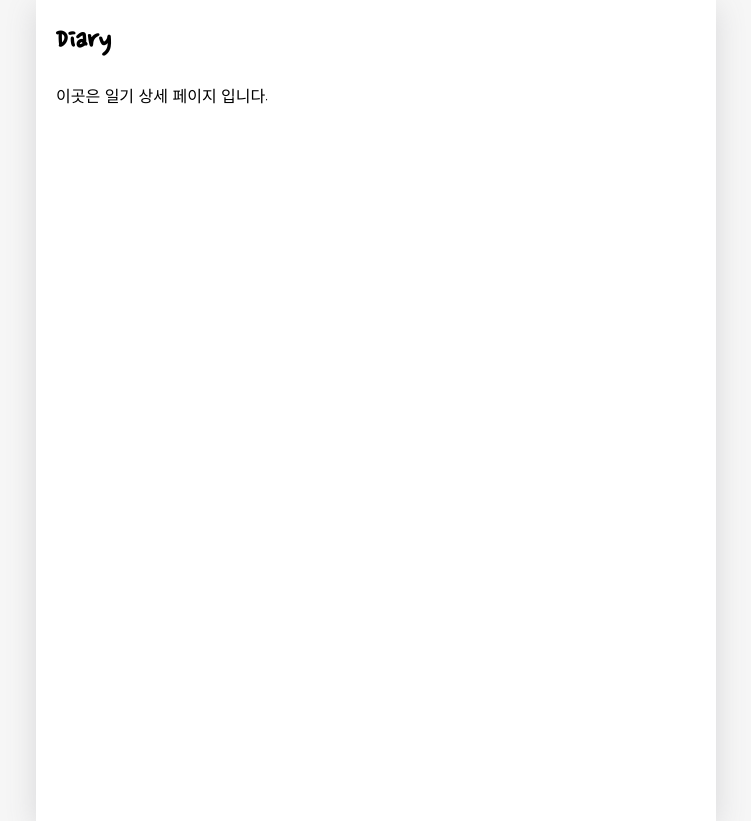
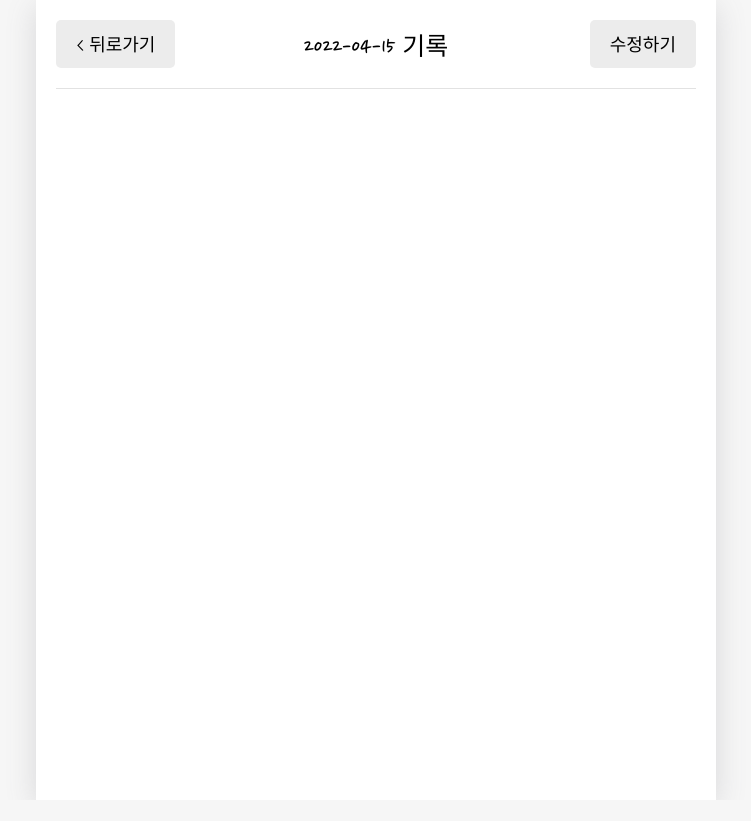
Before and after one commit to Choi-HyunHo/emotion-diary, a React (Create React App) app: page /diary/1 in a window 1280 px wide. Shown: the whole page, without its empty margins (264-1015 px from the left). After the commit the page ends 800 px from the top, so only its background shows below. Built offline with nearby package versions, Linux system fonts and the light colour scheme; a web font is replaced by a local one.

Commit message:
✨ Diary - 데이터 가져오기

```diff
--- a/src/components/DiaryEditor.js
+++ b/src/components/DiaryEditor.js
@@ -6,37 +6,8 @@ import MyHeader from './MyHeader';
 import Mybutton from './MyButton';
 import EmotionItem from './EmotionItem';
 
-const emotionList = [
-  {
-    emotion_id: 1,
-    emotion_img: process.env.PUBLIC_URL + `/assets/emotion1.png`,
-    emotion_desc: '완전 좋음',
-  },
-  {
-    emotion_id: 2,
-    emotion_img: process.env.PUBLIC_URL + `/assets/emotion2.png`,
-    emotion_desc: '좋음',
-  },
-  {
-    emotion_id: 3,
-    emotion_img: process.env.PUBLIC_URL + `/assets/emotion3.png`,
-    emotion_desc: '그럭저럭',
-  },
-  {
-    emotion_id: 4,
-    emotion_img: process.env.PUBLIC_URL + `/assets/emotion4.png`,
-    emotion_desc: '나쁨',
-  },
-  {
-    emotion_id: 5,
-    emotion_img: process.env.PUBLIC_URL + `/assets/emotion5.png`,
-    emotion_desc: '끔찍함',
-  },
-];
-
-const getStringDate = (date) => {
-  return date.toISOString().slice(0, 10);
-};
+import { getStringDate } from '../util/date';
+import { emotionList } from '../util/emotion';
 
 const DiaryEditor = ({ isEdit, originData }) => {
   const navigate = useNavigate();
--- a/src/pages/Diary.js
+++ b/src/pages/Diary.js
@@ -1,15 +1,62 @@
-import { useParams } from 'react-router-dom';
+import { useContext, useEffect, useState } from 'react';
+import { useNavigate, useParams } from 'react-router-dom';
+import { DiaryStateContext } from '../App';
+import MyButton from '../components/MyButton';
+import MyHeader from '../components/MyHeader';
+
+import { getStringDate } from '../util/date';
+import { emotionList } from '../util/emotion';
 
 const Diary = () => {
   const { id } = useParams();
-  console.log(id);
+  const diaryList = useContext(DiaryStateContext);
+  const navigate = useNavigate();
 
-  return (
-    <div>
-      <h1>Diary</h1>
-      <p>이곳은 일기 상세 페이지 입니다.</p>
-    </div>
-  );
+  // 상세 페이지에 보여질 데이터
+  const [data, setData] = useState();
+
+  useEffect(() => {
+    if (diaryList.length >= 1) {
+      const targetDiary = diaryList.find(
+        (it) => parseInt(it.id) === parseInt(id)
+      );
+      if (targetDiary) {
+        // 일기가 존재할 때
+        setData(targetDiary);
+      } else {
+        // 일기가 없을 때
+        alert('없는 일기 입니다.');
+        navigate('/', { replace: true });
+      }
+      console.log(targetDiary);
+    }
+  }, [id, diaryList]);
+
+  if (!data) {
+    return <div className="DiaryPage">로딩중 입니다...</div>;
+  } else {
+    const curEmotionData = emotionList.find(
+      (it) => parseInt(it.emotion_id) === parseInt(data.emotion)
+    );
+    console.log(curEmotionData);
+
+    return (
+      <div className="DiaryPage">
+        <MyHeader
+          headText={`${getStringDate(new Date(data.date))} 기록`}
+          leftChild={
+            <MyButton text={'< 뒤로가기'} onClick={() => navigate(-1)} />
+          }
+          rightChild={
+            <MyButton
+              text={'수정하기'}
+              onClick={() => navigate(`/edit/${data.id}`)}
+            />
+          }
+        />
+      </div>
+    );
+  }
 };
 
 export default Diary;
--- /dev/null
+++ b/src/util/date.js
@@ -0,0 +1,3 @@
+export const getStringDate = (date) => {
+  return date.toISOString().slice(0, 10);
+};
--- /dev/null
+++ b/src/util/emotion.js
@@ -0,0 +1,27 @@
+export const emotionList = [
+  {
+    emotion_id: 1,
+    emotion_img: process.env.PUBLIC_URL + `/assets/emotion1.png`,
+    emotion_desc: '완전 좋음',
+  },
+  {
+    emotion_id: 2,
+    emotion_img: process.env.PUBLIC_URL + `/assets/emotion2.png`,
+    emotion_desc: '좋음',
+  },
+  {
+    emotion_id: 3,
+    emotion_img: process.env.PUBLIC_URL + `/assets/emotion3.png`,
+    emotion_desc: '그럭저럭',
+  },
+  {
+    emotion_id: 4,
+    emotion_img: process.env.PUBLIC_URL + `/assets/emotion4.png`,
+    emotion_desc: '나쁨',
+  },
+  {
+    emotion_id: 5,
+    emotion_img: process.env.PUBLIC_URL + `/assets/emotion5.png`,
+    emotion_desc: '끔찍함',
+  },
+];
```
